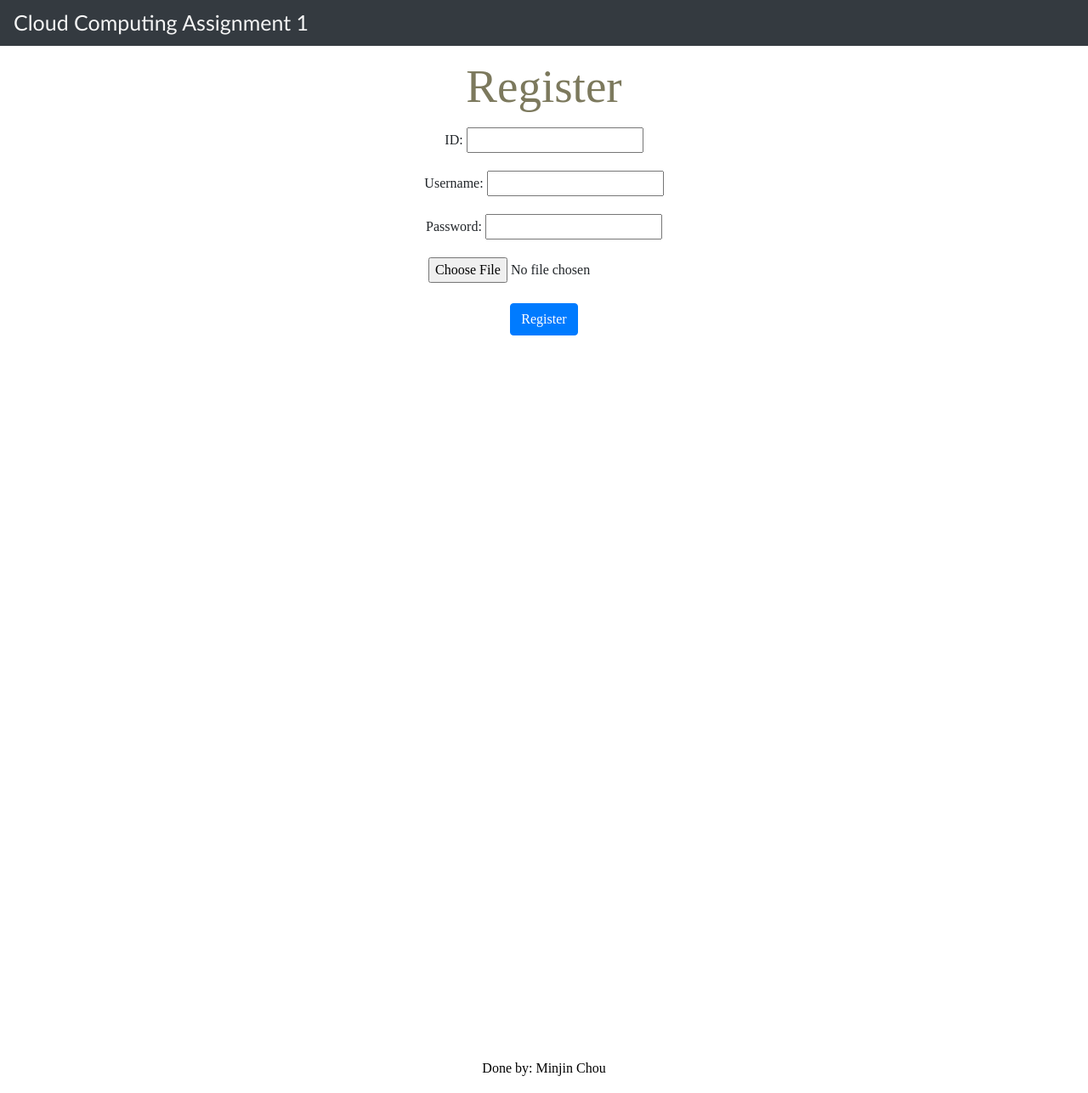
After one commit to dev-minjin-chou/Cloud-A2, a Flask app: page /register in a window 1280 px wide. The commit adds this page. Shown: the whole page at 85% size. Run offline with Flask 2, Linux system fonts and the light colour scheme; parts of the project's set-up code (start-up, migrations or seed data) failed here and were passed over; some libraries are stand-ins or nearby versions.

Commit message:
basic pages

```diff
--- a/main.py
+++ b/main.py
@@ -1,46 +1,125 @@
-# Copyright 2018 Google LLC
-#
-# Licensed under the Apache License, Version 2.0 (the "License");
-# you may not use this file except in compliance with the License.
-# You may obtain a copy of the License at
-#
-#     http://www.apache.org/licenses/LICENSE-2.0
-#
-# Unless required by applicable law or agreed to in writing, software
-# distributed under the License is distributed on an "AS IS" BASIS,
-# WITHOUT WARRANTIES OR CONDITIONS OF ANY KIND, either express or implied.
-# See the License for the specific language governing permissions and
-# limitations under the License.
-
-# [START gae_python38_render_template]
-# [START gae_python3_render_template]
+from flask import Flask, render_template, request, url_for, redirect, send_file
+import logging
+import boto3
+from botocore.exceptions import ClientError
 import datetime
 
-from flask import Flask, render_template
 
 app = Flask(__name__)
 
+username_login = ''
+userid_login = ''
+s3_client = boto3.client('s3')
 
-@app.route('/')
+@app.route("/")
 def root():
-    # For the sake of example, use static information to inflate the template.
-    # This will be replaced with real information in later steps.
-    dummy_times = [datetime.datetime(2018, 1, 1, 10, 0, 0),
-                   datetime.datetime(2018, 1, 2, 10, 30, 0),
-                   datetime.datetime(2018, 1, 3, 11, 0, 0),
-                   ]
+    return render_template("login.html")
 
-    return render_template('index.html', times=dummy_times)
+firebase_request_adapter = requests.Request()
+@app.route('/login', methods=["POST", "GET"])
+def login():
+    subjects = fetch_latestSub(10)
+
+    if request.method == "POST":
+        user_id = request.form.get("user_id")
+        password = request.form.get("password")
+        error_msg = None
+
+        try:
+            query = datastore_client.query(kind='user')
+            matches = list(query.add_filter('id', '=', user_id).fetch(1))
+
+            if len(matches) > 0:
+                match = matches[0]
+                if user_id != match['id']:
+                    error_msg = 'ID or password is invalid.'
+                    return render_template('login.html', error_msg=error_msg)
+                elif password != match['password']:
+                    error_msg = 'ID or password is invalid.'
+                    return render_template('login.html', error_msg=error_msg)
+                else:
+                    global username_login, userid_login
+                    userid_login = match['id']
+                    username_login = match['user_name']
+
+                    test = os.path.join("https://storage.cloud.google.com/cloud-computinga-01.appspot.com/", userid_login)
 
 
+                    return render_template('forum.html', username_login=username_login, subjects=subjects, test=test)
+            else:
+                error_msg = 'ID or password is invalid.'
+                return render_template('login.html', error_msg=error_msg)
+
+        except Exception as e:
+            error_msg = e
+        return render_template('login.html', error_msg=error_msg)
+    else:
+        return render_template('login.html')
+
+@app.route('/register', methods=["POST", "GET"])
+def register():
+
+    if request.method == "POST":
+        user_id = request.form.get("user_id")
+        user_name = request.form.get("user_name")
+        password = request.form.get("password")
+        error_msg = None
+        file_img = request.files['file']
+
+        try:
+            query = datastore_client.query(kind='user')
+            qry = datastore_client.query(kind='user')
+            matches = list(query.add_filter('id', '=', user_id).fetch(1))
+            usernames = list(qry.add_filter('user_name', '=', user_name).fetch(1))
+
+            # To check for duplicates of id
+            if len(matches) > 0:
+                match = matches[0]
+                if user_id == match['id']:
+                    error_msg = 'The ID already exists.'
+                    return render_template('register.html', error_msg=error_msg)
+
+            # To check for duplicates of usernames
+            if len(usernames) > 0:
+                user = usernames[0]
+                if user_name == user['user_name']:
+                    error_msg = 'The username already exists.'
+                    return render_template('register.html', error_msg=error_msg)
+
+            if 'file' not in request.files:
+                error_msg = 'No file error'
+                return render_template('register.html', error_msg=error_msg)
+
+            if file_img.filename == '':
+                error_msg = 'Please choose a file to upload as user avatar.'
+                return render_template('register.html', error_msg=error_msg)
+
+
+            else:
+                # Store new user entity
+                entity = datastore.Entity(key=datastore_client.key('user'))
+                entity.update({ 'id': user_id,
+                                'user_name': user_name,
+                                'password': password
+                             })
+                datastore_client.put(entity)
+
+                file_img.save('/tmp/' + file_img.filename)
+
+                bucket = storage_client.get_bucket('cloud-computinga-01.appspot.com')
+                blob = bucket.blob(user_id)
+
+                #store image
+                blob.upload_from_filename('/tmp/' + file_img.filename)
+                return redirect(url_for("login"))
+
+        except Exception as e:
+            error_msg = e
+        return render_template('register.html', error_msg=error_msg)
+
+    else:
+        return render_template('register.html')
+
 if __name__ == '__main__':
-    # This is used when running locally only. When deploying to Google App
-    # Engine, a webserver process such as Gunicorn will serve the app. This
-    # can be configured by adding an `entrypoint` to app.yaml.
-    # Flask's development server will automatically serve static files in
-    # the "static" directory. See:
-    # http://flask.pocoo.org/docs/1.0/quickstart/#static-files. Once deployed,
-    # App Engine itself will serve those files as configured in app.yaml.
+
     app.run(host='127.0.0.1', port=8080, debug=True)
-# [END gae_python3_render_template]
-# [END gae_python38_render_template]
--- a/requirements.txt
+++ b/requirements.txt
@@ -1 +1,3 @@
 Flask==1.1.2
+boto3==0.0.1
+requests==2.25.0
--- a/static/style.css
+++ b/static/style.css
@@ -1,4 +1,11 @@
+h1 {
+  margin: 1em 0;
+  color: #7c795d;
+  font-family: 'Trocchi', serif;
+  font-size: 55px; font-weight: normal;
+  line-height: 48px; margin: 0;
+}
 body {
-  font-family: "helvetica", sans-serif;
+  font-family: 'Trocchi', serif;
   text-align: center;
 }
--- a/templates/index.html
+++ b/templates/index.html
@@ -1,18 +1,38 @@
 <!doctype html>
 <html>
-<head>
-  <title>Datastore and Firebase Auth Example</title>
-  <script src="{{ url_for('static', filename='script.js') }}"></script>
-  <link type="text/css" rel="stylesheet" href="{{ url_for('static', filename='style.css') }}">
-</head>
-<body>
+  <head>
+    {% block head %}
+      <meta charset="utf-8">
+      <meta name="viewport" content="width=device-width, initial-scale=1, shrink-to-fit=no">
+      <link rel="stylesheet" href="https://stackpath.bootstrapcdn.com/bootstrap/4.3.1/css/bootstrap.min.css" integrity="sha384-ggOyR0iXCbMQv3Xipma34MD+dH/1fQ784/j6cY/iJTQUOhcWr7x9JvoRxT2MZw1T" crossorigin="anonymous">
+    <title>Cloud Computing Assignment 2</title>
+    <script src="{{ url_for('static', filename='script.js') }}"></script>
+    <link type="text/css" rel="stylesheet" href="{{ url_for('static', filename='style.css') }}">
+    {% endblock %}
+    <style>
+      footer {
+        text-align: center;
+        padding: 1px;
+        background-color: white;
+        margin-top: 850px;
+        color: black;
+      }
+    </style>
+  </head>
 
-  <h1>Datastore and Firebase Auth Example</h1>
+  <body>
+    <nav class="navbar navbar-dark bg-dark">
+      <a href='/login' style="font-family: 'Calibri'; color:whitesmoke; font-size:25px; text-decoration:none;">Cloud Computing Assignment 1</a>
+    </nav>
+    {% block header %} {% endblock %}
 
-  <h2>Last 10 visits</h2>
-  {% for time in times %}
-    <p>{{ time }}</p>
-  {% endfor %}
+    <footer>
+      <p>Done by: Minjin Chou</p>
+    </footer>
 
-</body>
+    <!-- Boostrap for css -->
+    <script src="https://code.jquery.com/jquery-3.3.1.slim.min.js" integrity="sha384-q8i/X+965DzO0rT7abK41JStQIAqVgRVzpbzo5smXKp4YfRvH+8abtTE1Pi6jizo" crossorigin="anonymous"></script>
+    <script src="https://cdnjs.cloudflare.com/ajax/libs/popper.js/1.14.7/umd/popper.min.js" integrity="sha384-UO2eT0CpHqdSJQ6hJty5KVphtPhzWj9WO1clHTMGa3JDZwrnQq4sF86dIHNDz0W1" crossorigin="anonymous"></script>
+    <script src="https://stackpath.bootstrapcdn.com/bootstrap/4.3.1/js/bootstrap.min.js" integrity="sha384-JjSmVgyd0p3pXB1rRibZUAYoIIy6OrQ6VrjIEaFf/nJGzIxFDsf4x0xIM+B07jRM" crossorigin="anonymous"></script>
+  </body>
 </html>
--- /dev/null
+++ b/templates/register.html
@@ -0,0 +1,43 @@
+{% extends "index.html" %}
+
+{% block head %}
+  {{super()}}
+{% endblock %}
+
+{% block header %}
+  <br>
+  <h1>Register</h1><br>
+
+  {% if error_msg %}
+    <div class="alert alert-danger" role="alert">
+        Error: {{ error_msg }}
+    </div>
+  {% endif %}
+
+  <form action="{{ url_for('register') }}" method="POST" enctype="multipart/form-data">
+    <div class="form-group">
+      <label for="user_id">ID:</label>
+      <input type="text"
+             id="user_id"
+             name="user_id" />
+    </div>
+    <div class="form-group">
+      <label for="user_name">Username:</label>
+      <input type="text"
+             id="user_name"
+             name="user_name" />
+    </div>
+    <div class="form-group">
+      <label for="password">Password:</label>
+      <input type="password"
+             id="password"
+             name="password" />
+    </div>
+    <input type="file" name="file"/>
+    </div>
+    <br/>
+    <br>
+    <button type="submit" class="btn btn-primary">Register</button>
+  </form>
+
+{% endblock %}
```
Also changed, not shown: templates/login.html (added, +36 -0 lines).
